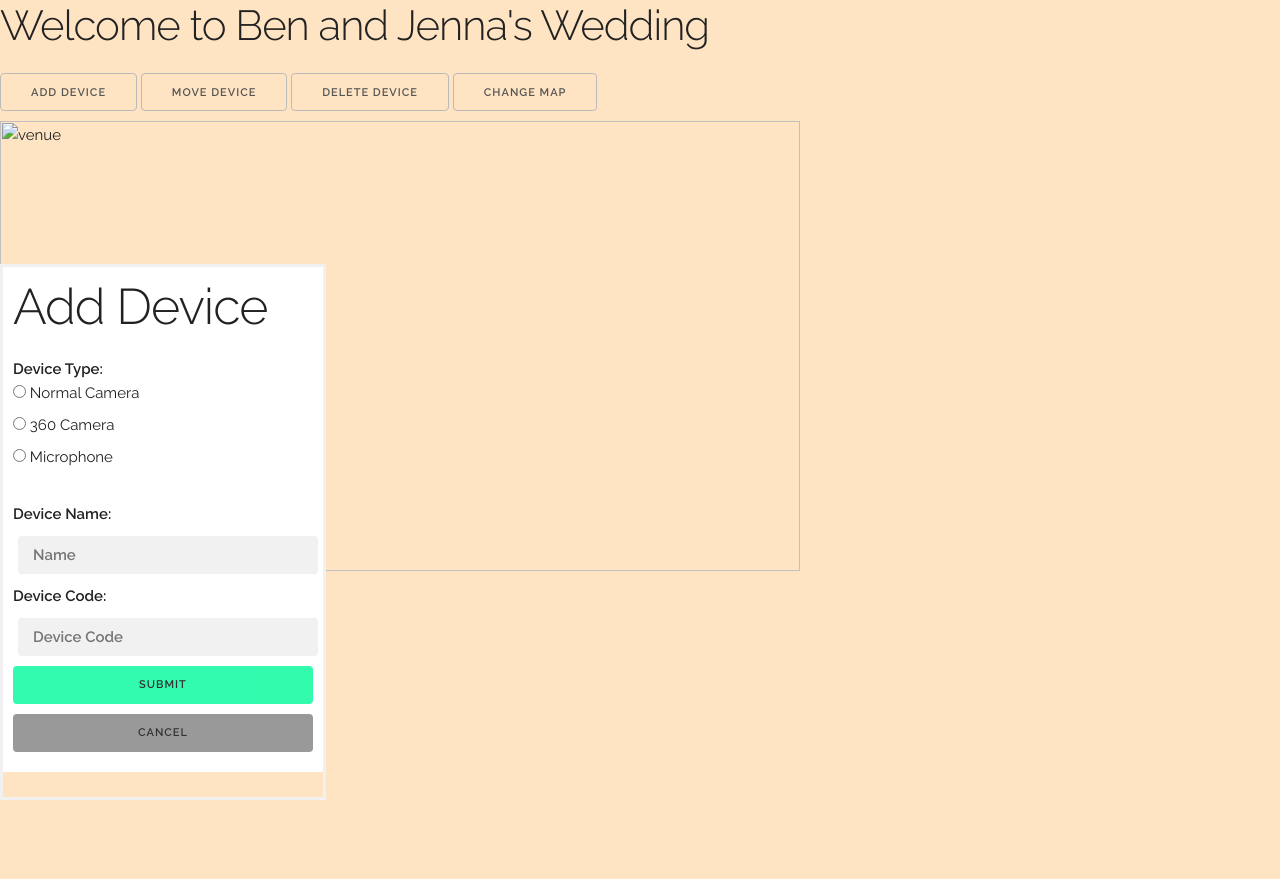
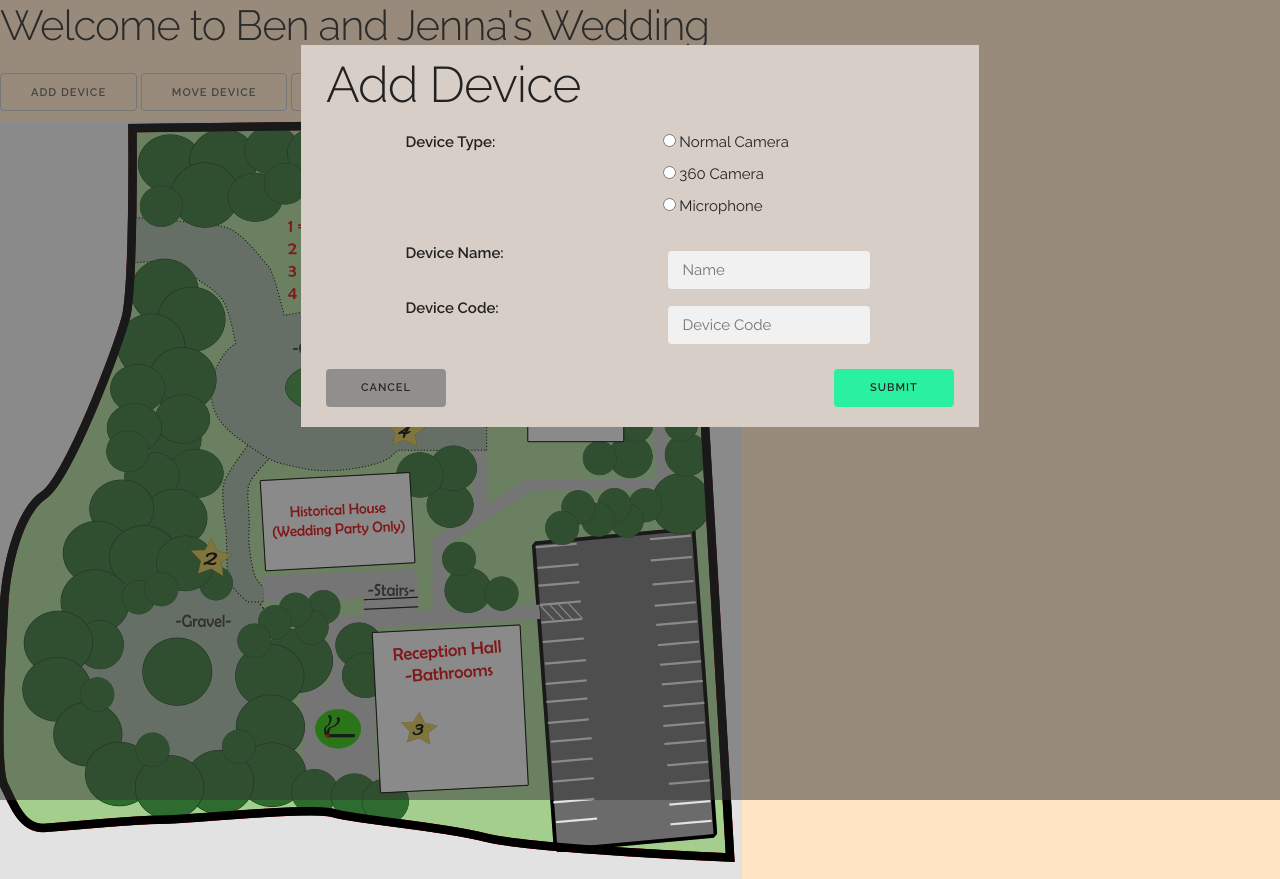
Before and after one commit to BeNsAeI/ASP-IOT, a PHP site: page /admin.php in a window 1280 px wide, after a click on "ADD DEVICE". Before the commit the page ends 800 px from the top, so only its background shows below. Run offline with PHP 8.4, Linux system fonts and the light colour scheme.

Commit message:
Changed modal styling

```diff
--- a/Code/admin.php
+++ b/Code/admin.php
@@ -21,6 +21,7 @@ echo'<body style="background-color:Bisque">';
   <link rel="stylesheet" href="css/normalize.css">
   <link rel="stylesheet" href="css/skeleton.css">
   <link rel="stylesheet" href="css/custom.css">
+  <link rel="stylesheet" href="css/forms.css">
 
   <!-- Favicon
   –––––––––––––––––––––––––––––––––––––––––––––––––– -->
@@ -28,68 +29,6 @@ echo'<body style="background-color:Bisque">';
 
 <title>Admin</title>
 <style>
-
-/* The popup form - hidden by default */
-.form-popup {
-  display: none;
-  position: absolute;
-  bottom: 0px;
-  /*right: 15px;*/
-  border: 3px solid #f1f1f1;
-  z-index: 9;
-}
-
-/* The popup form - hidden by default */
-.form-popupdelete {
-  display: none;
-  position: absolute;
-  bottom: 200px;
-  /*right: 15px;*/
-  border: 3px solid #f1f1f1;
-  z-index: 9;
-}
-
-/* Add styles to the form container */
-.form-container {
-  max-width: 300px;
-  padding: 10px;
-  background-color: white;
-}
-
-/* Full-width input fields */
-.form-container input[type=text], .form-container input[type=text] {
-  width: 100%;
-  padding: 15px;
-  margin: 10px 5px 10px 5px;
-  border: none;
-  background: #f1f1f1;
-}
-
-/* When the inputs get focus, do something */
-.form-container input[type=text]:focus, .form-container input[type=text]:focus {
-  background-color: #ddd;
-  outline: none;
-}
-
-/* Set a style for the submit/login button */
-.form-container .btn {
-  background-color: MediumSpringGreen;
-  color: black;
-  border: none;
-  cursor: pointer;
-  width: 100%;
-  opacity: 0.8;
-}
-
-/* Add a grey background color to the cancel button */
-.form-container .cancel {
-  background-color: grey;
-}
-
-/* Add some hover effects to buttons */
-.form-container .btn:hover, .open-button:hover {
-  opacity: 1;
-}
 
 </style>
 </head>
@@ -103,63 +42,71 @@ echo'<body style="background-color:Bisque">';
 <button class="delete-button" onclick="deleteForm()">DELETE DEVICE</button>
 <button class="change-button" onclick="openForm()">CHANGE MAP</button>
 
+<div id="modal-backbround"></div>;
+
 <!--add camera form-->
 <div class="form-popup" id="addForm">
   <form action='' class="form-container">
     <h1>Add Device</h1>
-    <b> Device Type: </b>
-    <p>
+    <b class="form-label"> Device Type: </b>
+    <p class="form-input">
     <input type="radio" name="camera" /> Normal Camera<br />
     <input type="radio" name="camera" /> 360 Camera<br />
     <input type="radio" name="camera" /> Microphone<br /> </p>
 
-    <b> Device Name: <input type="text" placeholder="Name" name="NAME" required> </b>
+    <b class="form-label"> Device Name:</b>
+    <input class="form-input" type="text" placeholder="Name" name="NAME" required>
 
-    <b> Device Code: <input type="text" placeholder="Device Code" name="CODE" required> </b>
+    <b class="form-label"> Device Code:</b>
+    <input class="form-input" type="text" placeholder="Device Code" name="CODE" required>
 
-    <button type="submit" class="btn">Submit</button>
     <button type="button" class="btn cancel" onclick="closeFormAdd()">Cancel</button>
+    <button type="submit" class="btn submit">Submit</button>
+
   </form>
 </div>
 
 <!-- delete device form -->
-<div class="form-popupdelete" id="deleteForm">
+<div class="form-popup delete" id="deleteForm">
   <form action='' class="form-container">
     <h1>Delete</h1>
-    <b> Device Name: </b>
-    <input list="camera" name="camera">
+    <b class="form-label"> Device Name: </b>
+    <input class="form-input" list="camera" name="camera">
     <datalist id="camera">
         <option value="Normal camera1">
         <option value="microphone">
         <option value="360 camera">
     </datalist>
 
-    <button type="submit" class="btn">Submit</button>
     <button type="button" class="btn cancel" onclick="closeFormDelete()">Cancel</button>
+    <button type="submit" class="btn submit">Submit</button>
   </form>
 </div>
 
+<img class="venue-map" src="images/venue.png" alt="venue">
+
+</body>
+
 <script>
-
 function addForm() {
-  document.getElementById("addForm").style.display = "block";
+  document.getElementById("addForm").style.display = "grid";
+  document.getElementById("modal-backbround").style.display = "block";
 }
 
 function deleteForm() {
-  document.getElementById("deleteForm").style.display = "block";
+  document.getElementById("deleteForm").style.display = "grid";
+  document.getElementById("modal-backbround").style.display = "block";
 }
 
 function closeFormAdd() {
   document.getElementById("addForm").style.display = "none";
+  document.getElementById("modal-backbround").style.display = "none";
 }
 
 function closeFormDelete() {
   document.getElementById("deleteForm").style.display = "none";
+  document.getElementById("modal-backbround").style.display = "none";
 }
 </script>
 
-<img  background="images/venue.png" alt="venue"
-    style="width:800px;height:450px;">
-
-</body>
 </html>
--- a/Code/css/custom.css
+++ b/Code/css/custom.css
@@ -5,6 +5,17 @@
 /* Stuff for all pages */
 body{
     background: #d7cec7;
+}
+#modal-backbround{
+    display: none;
+    position: fixed;
+    top: 0;
+    left: 0;
+    background: #333333;
+    opacity: .5;
+    height: 100vh;
+    width: 100vw;
+    z-index: 100;
 }
 
 
@@ -15,6 +26,9 @@ body{
 }
 #login-container{
     margin-top: 15%;
+}
+.token-fail{
+    color: #ff0000;
 }
 @supports(display: grid){
     #login-container{
@@ -41,3 +55,5 @@ body{
         grid-area: submit;
     }
 }
+
+/* Admin page */
--- /dev/null
+++ b/Code/css/forms.css
@@ -0,0 +1,75 @@
+/* The popup form - hidden by default */
+.form-popup {
+    display: none;
+    position: absolute;
+    width: 100vw;
+    /* height: 100vh; */
+    top: 0;
+    z-index: 101;
+    grid-template-columns: 1fr minmax(auto,60vw) 1fr;
+  }
+
+  /* Add styles to the form container */
+  .form-container {
+    display: grid;
+    grid-column: 2/3;
+    margin: 3em;
+    padding: 10px;
+    background-color: #d7cec7;
+    grid-template-columns: 1em 1fr fit-content(150px) 2fr fit-content(300px) 1fr 1em;
+    grid-template-rows: 4em auto 40px;
+    grid-row-gap: 1em;
+  }
+
+  /* Full-width input fields */
+  .form-container input[type=text], .form-container input[type=text] {
+    padding: 15px;
+    margin: 10px 5px 10px 5px;
+    border: none;
+    background: #f1f1f1;
+  }
+
+  /* When the inputs get focus, do something */
+  .form-container input[type=text]:focus, .form-container input[type=text]:focus {
+    background-color: #ddd;
+    outline: none;
+  }
+
+  /* Set a style for form buttons */
+  .form-container .btn {
+    background-color: MediumSpringGreen;
+    color: black;
+    width: 120px;
+    border: none;
+    cursor: pointer;
+    opacity: 0.8;
+  }
+  .form-container .submit {
+    /* grid-row: last; */
+    grid-column: 5/7;
+    justify-self: end;
+  }
+  .form-container .cancel {
+    /* grid-row: last; */
+    grid-column: 2/4;
+    background-color: grey;
+  }
+
+  /* Add some hover effects to buttons */
+  .form-container .btn:hover, .open-button:hover {
+    opacity: 1;
+  }
+
+  /* Make labels on one side of forms */
+  .form-container .form-label{
+    grid-column: 3/4;
+    margin: 0;
+  }
+  .form-container .form-input{
+    grid-column: 5/6;
+    margin: 0;
+  }
+
+  .form-container h1{
+      grid-column: 2/6;
+  }
--- a/Code/index.php
+++ b/Code/index.php
@@ -1,4 +1,5 @@
 <?php
+$incorrectGuess = false;
 if (isset($_POST['button1']))
 {
   if($_POST["name"] == "admin")
@@ -11,7 +12,7 @@ if (isset($_POST['button1']))
   }
   else
   {
-    echo ("wrong password");
+    $incorrectGuess = true;
    // header("Location: index.php");
   }
 }
@@ -65,6 +66,9 @@ if (isset($_POST['button1']))
         <fieldset>
           <legend> Enter your login token</legend>
           <p>token <input type="text" name="name" /><input type="submit" name="button1"  value="Enter"/></p>
+          <?php if($incorrectGuess){
+            echo '<p class="token-fail"> Incorrect Login Token </p>';
+          }?>
         </fieldset>
         </form>
         <!-- <input type="submit" name="submit"  value="Enter"> -->
--- a/Code/viewer.php
+++ b/Code/viewer.php
@@ -33,7 +33,6 @@ echo'<body style="background-color:Bisque">';
 
 <body>
 <h2>Welcome to Ben and Jenna's Wedding</h2>
-    <img  src="images/venue.png" alt="venue"
-    style="width:800px;height:500px;">
+    <img class="venue-map" src="images/venue.png" alt="venue">
 </body>
 </html>
```
